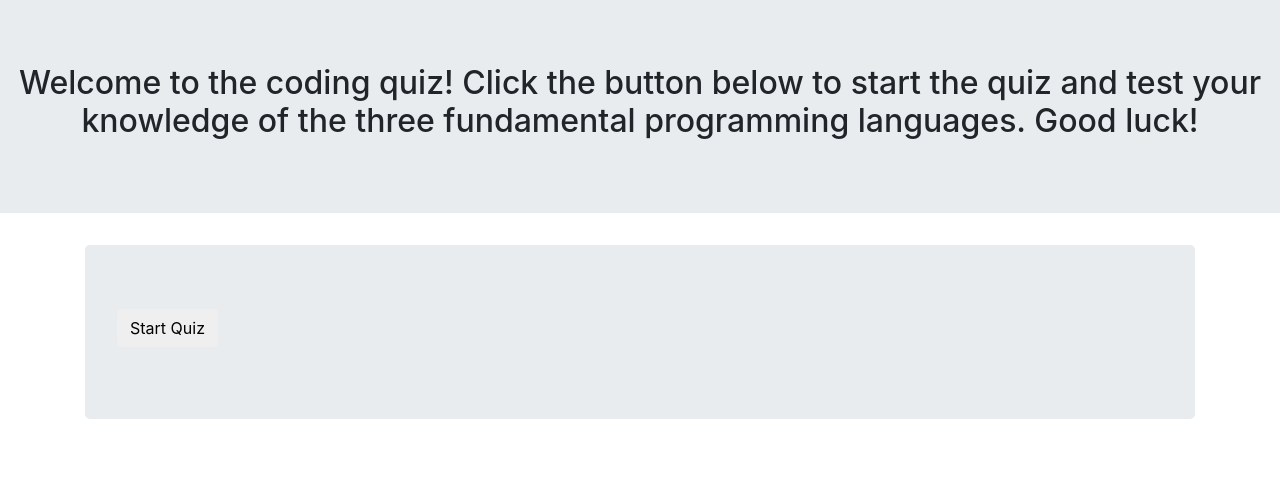
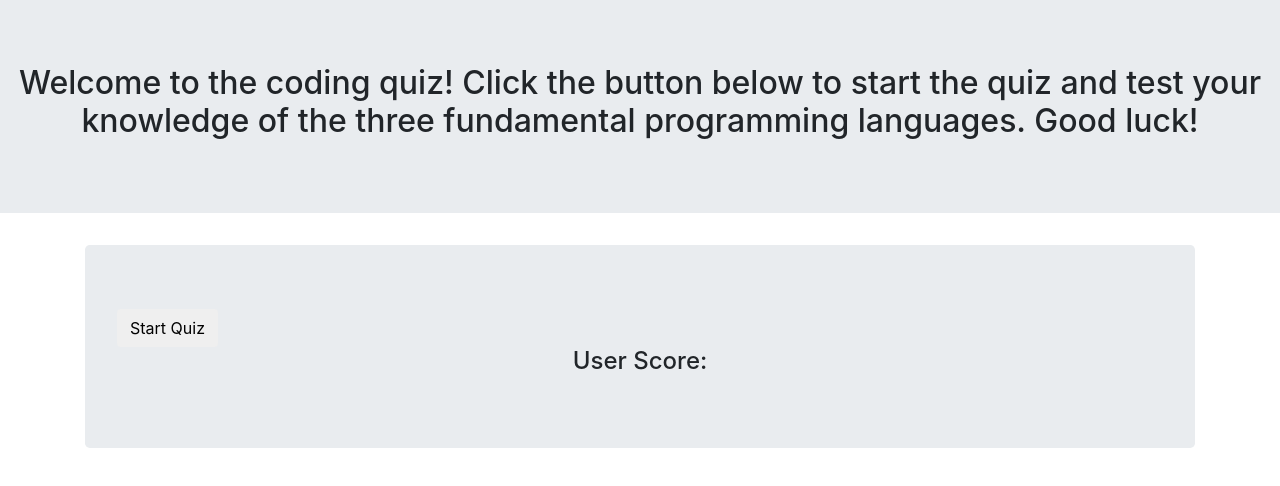
Before and after one commit to CaseyVanAlstyne/Coding-Quiz, a plain HTML site: page index.html in a window 1280 px wide. Drawn offline with nearby package versions, Linux system fonts and the light colour scheme.

Commit message:
added user score

```diff
--- a/index.html
+++ b/index.html
@@ -27,7 +27,7 @@
                      <div id="D"></div>
                </div>
                <div class="container">
-                  <h4 style="text-align: center;"> <span id="screenScore"></span></h4>
+                  <h4 style="text-align: center;">User Score: <span id="screenScore"></span></h4>
                 </div>
             </div>
          </div>
--- a/script.js
+++ b/script.js
@@ -108,8 +108,8 @@ function setTime() {
 
 function setCounterText() {
   screenScore.textContent = count;
-  var count = localStorage.getItem("screenScore");
 }
+var count = localStorage.getItem("screenScore");
 
 function renderHighScore(){
 
```
